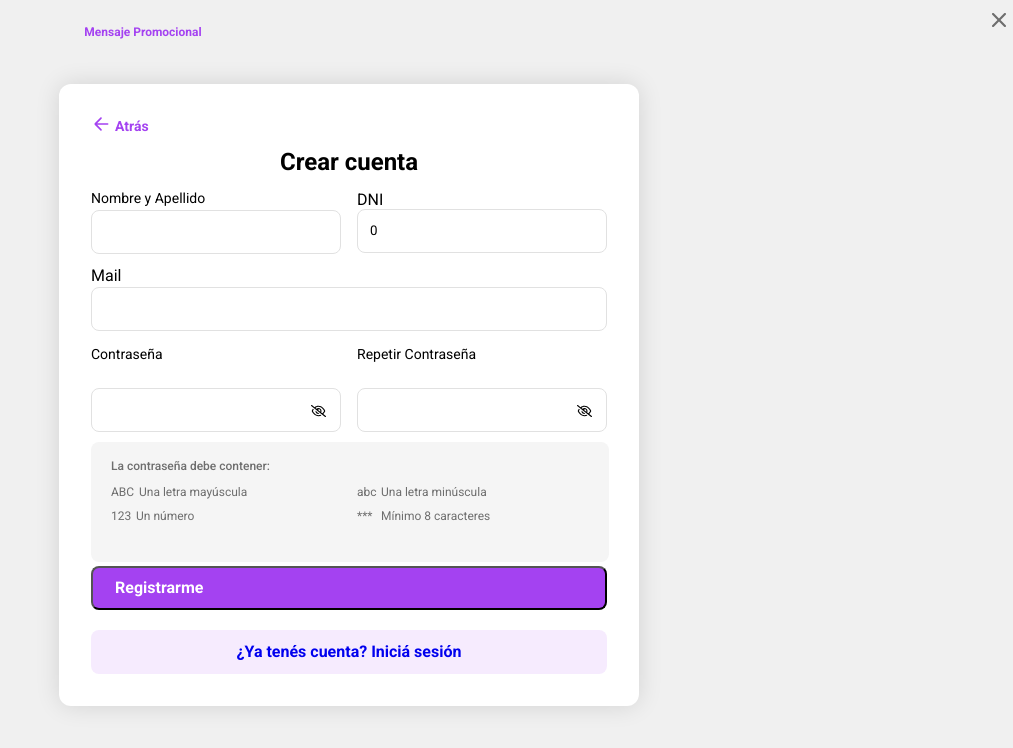
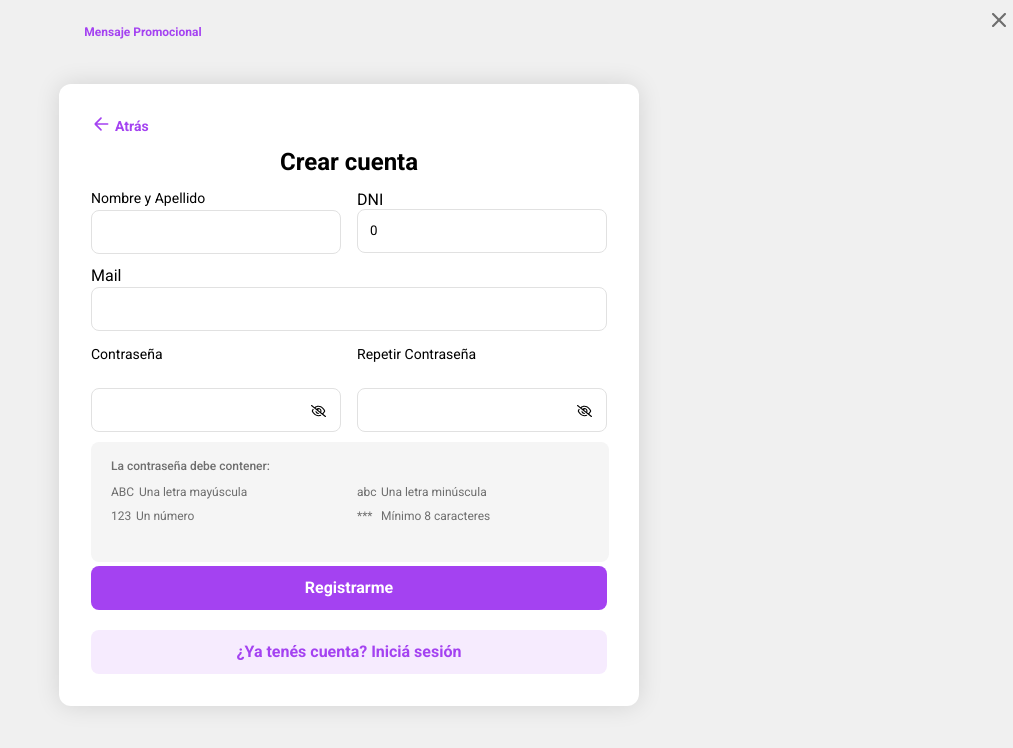
Before and after one commit to lucashaendel/webAPP-Reserva-de-turno, a Next.js app: page /register in a window 1280 px wide. Shown: the top 748 px of the page, without its empty margins (267-1280 px from the left). Built offline with nearby package versions, Linux system fonts and the light colour scheme.

Commit message:
agregada funcionalidad register

```diff
--- a/pages/register.jsx
+++ b/pages/register.jsx
@@ -9,8 +9,8 @@ import Swal from "sweetalert2";
 import { useRouter } from "next/router";
 
 const register = () => {
-  const [nameLastName, setNameLastName] = useState("");
-  const [dni, setDni] = useState(0);
+  const [fullName, setFullName] = useState("");
+  const [dni, setDni] = useState(Number);
   const [email, setEmail] = useState("");
   const [password, setPassword] = useState("");
   const [repeatPassword, setRepeatPassword] = useState("");
@@ -27,8 +27,11 @@ const register = () => {
     empty: true,
   });
 
+
+  const router = useRouter();
+
   const handleChangeName = (e) => {
-    setNameLastName(e.target.value);
+    setFullName(e.target.value);
   };
   const handleChangeDni = (e) => {
     setDni(e.target.value);
@@ -68,8 +71,6 @@ const register = () => {
     });
   };
 
-  const router = useRouter();
-
   const handleSubmit = (e) => {
     e.preventDefault();
     if (
@@ -80,8 +81,9 @@ const register = () => {
       password === repeatPassword
     ) {
       axios
-        .post("#", { nameLastName, dni, email, password })
-        .then((res) => res.data);
+        .post("http://localhost:5000/api/user/register", { fullName, dni, email, password })
+        .then((res) => res.data)
+        .catch((err) => console.log(err,"error"));;
       Swal.fire({
         title: "Exito",
         text: "Se registró de manera exitosa",
@@ -91,7 +93,7 @@ const register = () => {
         if (res.isConfirmed) {
           router.push("/");
         }
-      });
+      })
     } else {
       Swal.fire({
         title: "Error",
@@ -148,7 +150,7 @@ const register = () => {
                   type="text"
                   className="login-mail-input-desktop1"
                   onChange={handleChangeName}
-                  value={nameLastName}
+                  value={fullName}
                   required
                 />
               </div>
@@ -250,7 +252,7 @@ const register = () => {
         <div className="loginMailCtaDesktop2">
           <span className="loginMailText36 Semibold·16·20">
             <Link href="/">
-              <span>¿Ya tenés cuenta? Iniciá sesión</span>{" "}
+              <span className="inSesion">¿Ya tenés cuenta? Iniciá sesión</span>{" "}
             </Link>
           </span>
         </div>
--- a/styles/components/_operatorList.scss
+++ b/styles/components/_operatorList.scss
@@ -207,27 +207,8 @@
   color: $black;
 }
 
-button {
-  /* CTA-Desktop-4 */
-  @include autoLayoutRow(8px);
-  justify-content: center;
-  align-items: center;
-  padding: 12px 24px;
-  width: 88px;
-  height: 44px;
-  background: $grey1;
-  border-radius: 8px;
-  span {
-    /* Txt */
-    width: 40px;
-    height: 20px;
-    @include semiBold1520();
-    display: flex;
-    align-items: center;
-    text-align: center;
-    color: $primaryColor;
-  }
-}
+
+
 .administrador-listadodeoperadores-info22 {
   /* Info */
   @include autoLayoutCol(4px);
@@ -273,4 +254,24 @@ button {
 
 .editButton {
   border: none;
+
+    /* CTA-Desktop-4 */
+    @include autoLayoutRow(8px);
+    justify-content: center;
+    align-items: center;
+    padding: 12px 24px;
+    width: 88px;
+    height: 44px;
+    background: $grey1;
+    border-radius: 8px;
+    span {
+      /* Txt */
+      width: 40px;
+      height: 20px;
+      @include semiBold1520();
+      display: flex;
+      align-items: center;
+      text-align: center;
+      color: $primaryColor;
+    }
 }
--- a/styles/components/_register.scss
+++ b/styles/components/_register.scss
@@ -428,7 +428,7 @@ order: 2;
 flex-grow: 1;
   }
   .loginMailCtaDesktop1 {
-// display: flex;
+
 flex-direction: row;
 justify-content: center;
 align-items: center;
@@ -443,6 +443,7 @@ order: 2;
 align-self: stretch;
 flex-grow: 0;
 margin-top: 40px;
+border:none;
   }
   .loginMailText34 {
 
@@ -485,7 +486,7 @@ flex: none;
 order: 1;
 flex-grow: 1;
   }
-
+.inSesion{ color:$primaryColor}
 
 
   .loginMailUserInterface1{
```
Also changed, not shown: 2 other files (tests, documents, lock files or other folders).
